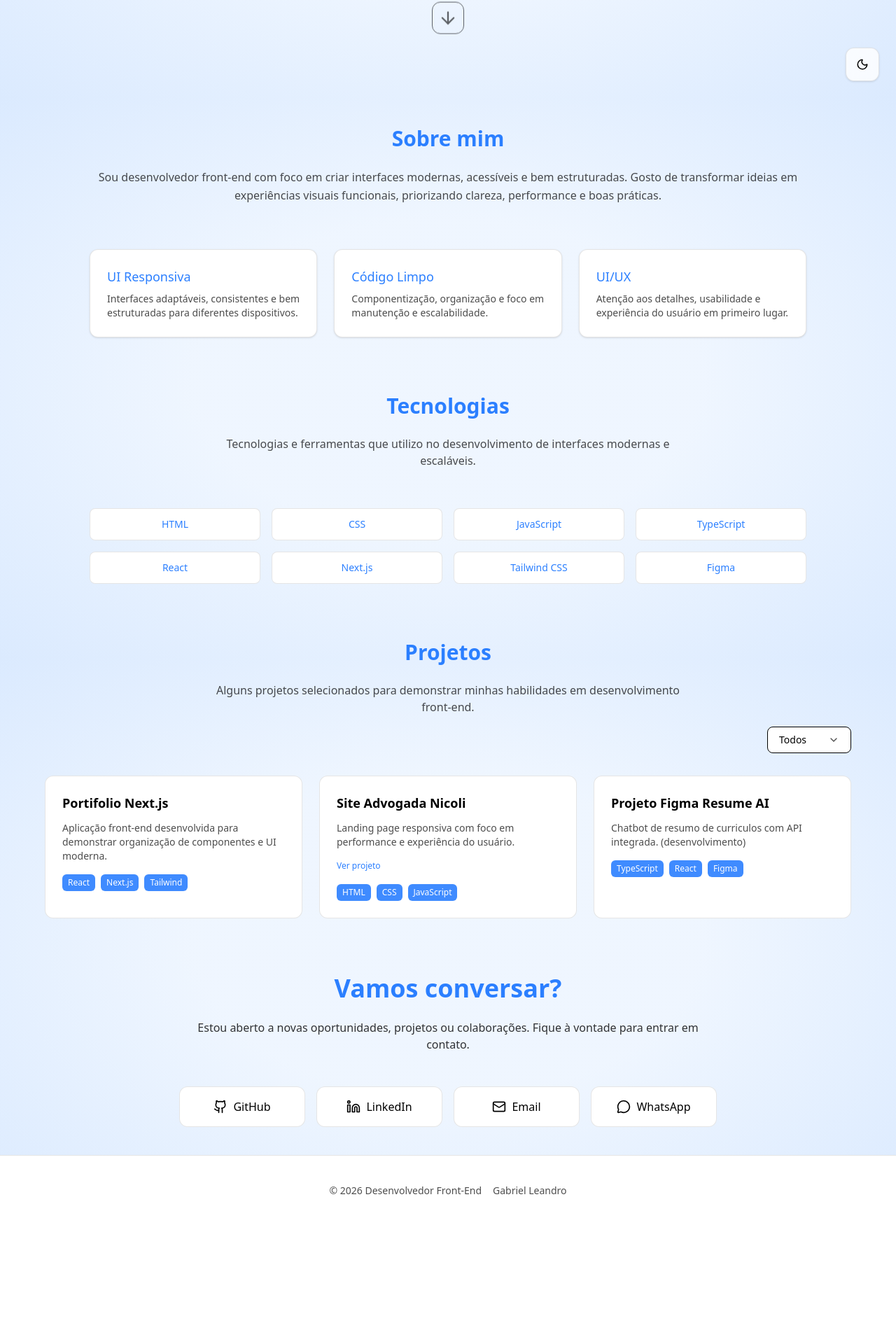
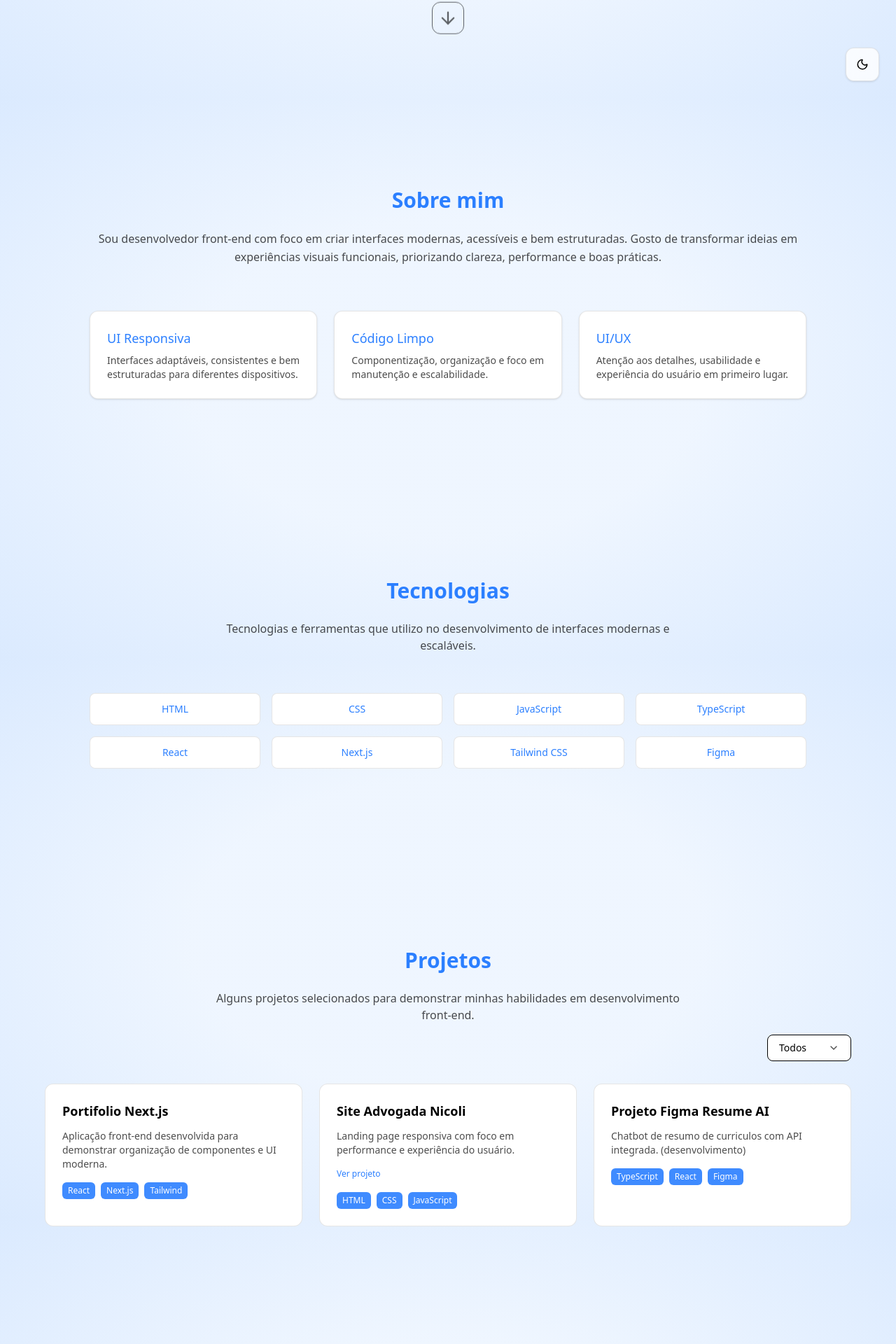
Before and after one commit to GabrielLeandroSilva/Portifolio-Next.js, a Next.js app: page / in a window 1280 px wide. Shown: the part 660-2580 px from the top of the page at 70% size. Before the commit the page ends 2411 px from the top, so only its background shows below. Built offline with nearby package versions, Linux system fonts and the light colour scheme.

Commit message:
Fix padding for small devices

```diff
--- a/src/components/sections/About.tsx
+++ b/src/components/sections/About.tsx
@@ -19,7 +19,7 @@
 export default function About() {
     return (
         <section id="sobre" className="
-        py-10 px-6
+        py-10 px-6 md:py-32
         text-black dark:text-white
         transition-colors"
         >
--- a/src/components/sections/Contact.tsx
+++ b/src/components/sections/Contact.tsx
@@ -4,7 +4,7 @@
 export default function Contact() {
     return (
         <section id="contato" className="
-            py-10 px-6
+            py-10 px-6 md:py-32
             text-black dark:text-white
             transition-colors">
             <div className="max-w-3xl mx-auto text-center">
--- a/src/components/sections/Projects.tsx
+++ b/src/components/sections/Projects.tsx
@@ -29,7 +29,7 @@
 
     return (
         <section id="projetos" className="
-        py-10 px-6
+        py-10 px-6 md:py-32
         text-black dark:text-white
         transition-colors">
             <div className="max-w-6xl mx-auto">
--- a/src/components/sections/Stacks.tsx
+++ b/src/components/sections/Stacks.tsx
@@ -15,7 +15,7 @@
 export default function Stacks() {
     return (
         <section id="stacks" className="
-            py-10 px-6
+            py-10 px-6 md:py-32
             text-black dark:text-white
             transition-colors">
             <div className="max-w-5xl mx-auto">
```
